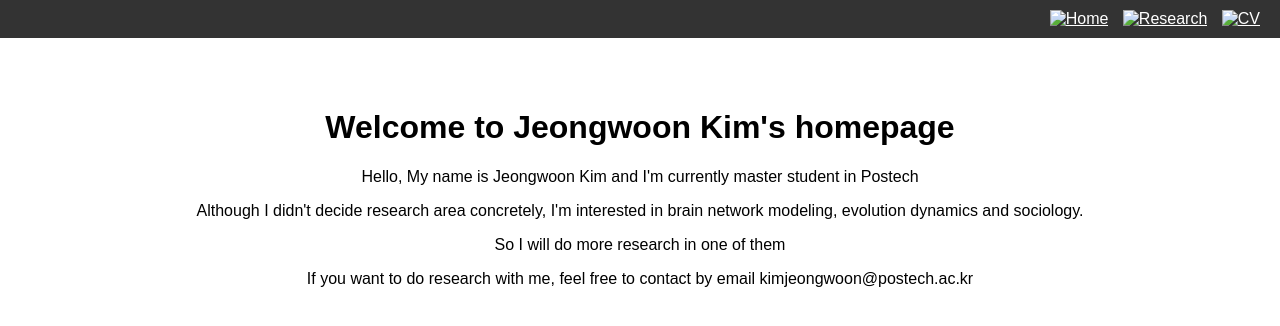
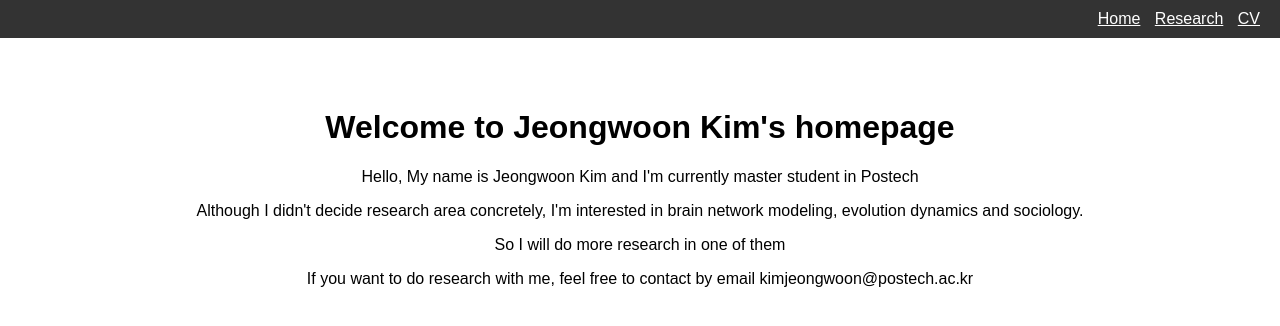
Before and after one commit to kimjeongwoon98/kimjeongwoon98.github.io, a plain HTML site: page index.html in a window 1280 px wide. Drawn offline with Linux system fonts and the light colour scheme.

Commit message:
Update index.html

```diff
--- a/index.html
+++ b/index.html
@@ -29,9 +29,9 @@
 </head>
 <body>
   <header>
-    <a href="index.html" class="banner"><img alt="Home"></a>
-    <a href="research.html" class="banner"><img alt="Research"></a>
-    <a href="cv.pdf" class="banner"><img alt="CV"></a>
+    <a href="index.html" class="banner">Home</a>
+    <a href="research.html" class="banner">Research</a>
+    <a href="cv.pdf" class="banner">CV</a>
   </header>
 
   <div class="content">
```
